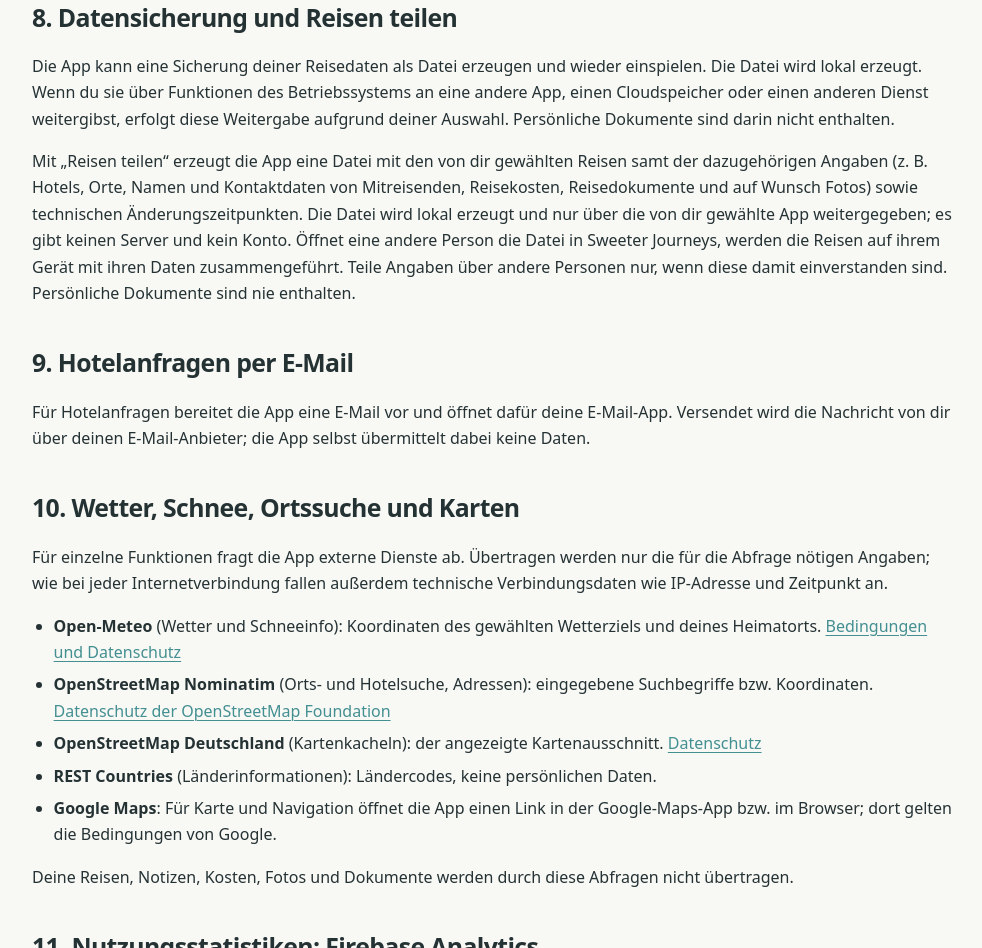
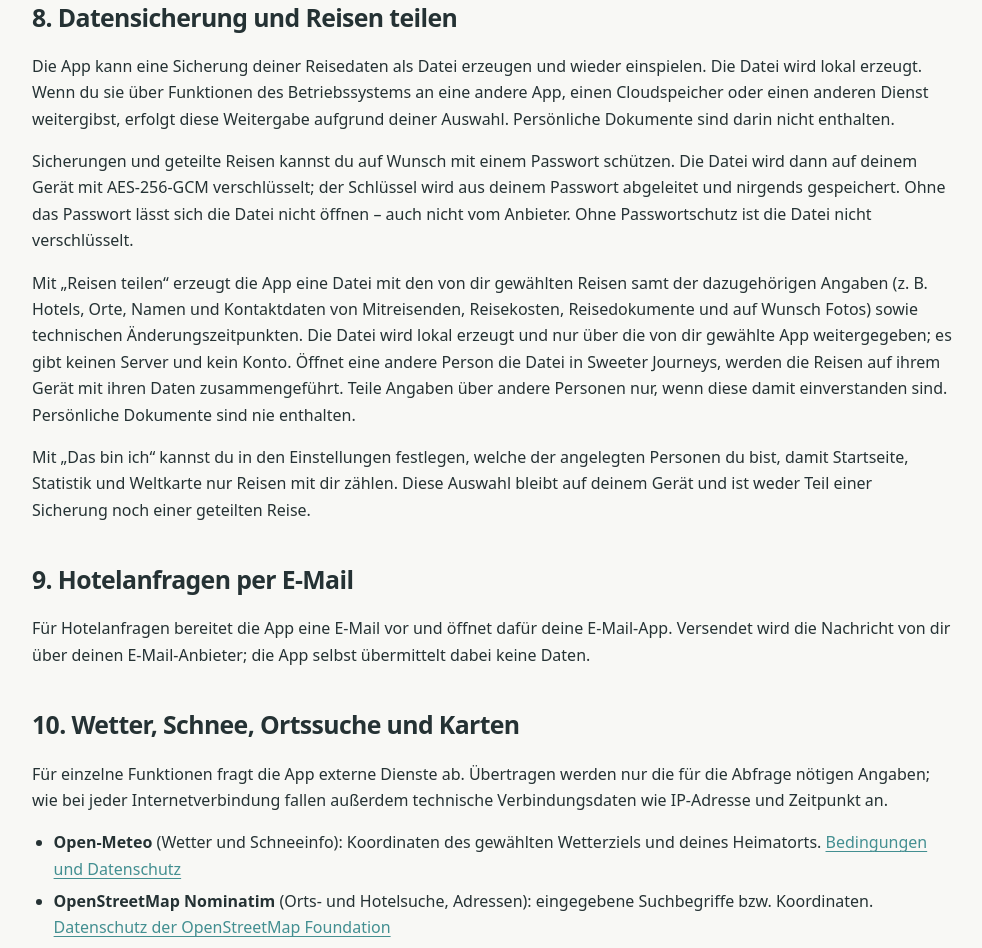
Before and after one commit to frog-fest/SweeterJourneys-Website, a plain HTML site: page datenschutz.html in a window 1280 px wide. Shown: the part 2142-3090 px from the top of the page, without its empty margins (148-1130 px from the left). Drawn offline with Linux system fonts and the light colour scheme.

Commit message:
Update version to 0.2.2, enhance Datenschutzerklärung with optional password protection for backups and shared trips, and clarify sharing functionality on the homepage.

```diff
--- a/datenschutz.html
+++ b/datenschutz.html
@@ -116,6 +116,12 @@
     Weitergabe aufgrund deiner Auswahl. Persönliche Dokumente sind darin nicht enthalten.
   </p>
   <p>
+    Sicherungen und geteilte Reisen kannst du auf Wunsch mit einem Passwort schützen. Die Datei
+    wird dann auf deinem Gerät mit AES-256-GCM verschlüsselt; der Schlüssel wird aus deinem
+    Passwort abgeleitet und nirgends gespeichert. Ohne das Passwort lässt sich die Datei nicht
+    öffnen – auch nicht vom Anbieter. Ohne Passwortschutz ist die Datei nicht verschlüsselt.
+  </p>
+  <p>
     Mit „Reisen teilen“ erzeugt die App eine Datei mit den von dir gewählten Reisen samt der
     dazugehörigen Angaben (z. B. Hotels, Orte, Namen und Kontaktdaten von Mitreisenden,
     Reisekosten, Reisedokumente und auf Wunsch Fotos) sowie technischen Änderungszeitpunkten.
@@ -124,6 +130,11 @@
     werden die Reisen auf ihrem Gerät mit ihren Daten zusammengeführt. Teile Angaben über
     andere Personen nur, wenn diese damit einverstanden sind. Persönliche Dokumente sind nie
     enthalten.
+  </p>
+  <p>
+    Mit „Das bin ich“ kannst du in den Einstellungen festlegen, welche der angelegten Personen
+    du bist, damit Startseite, Statistik und Weltkarte nur Reisen mit dir zählen. Diese Auswahl
+    bleibt auf deinem Gerät und ist weder Teil einer Sicherung noch einer geteilten Reise.
   </p>
 
   <h2>9. Hotelanfragen per E-Mail</h2>
```
Also changed, not shown: index.html (+2 -0 lines), version_history.txt, 1 other file.
